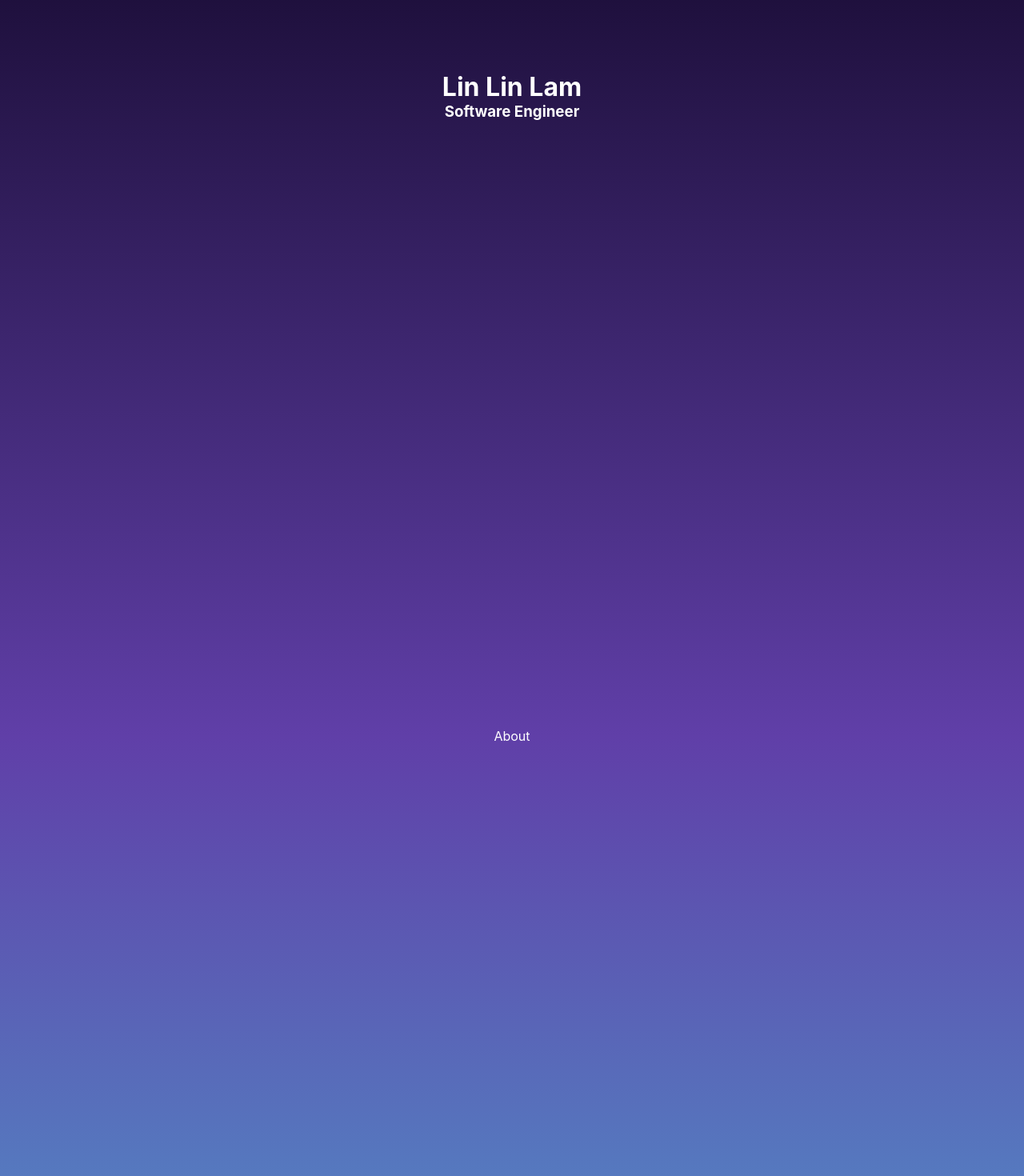
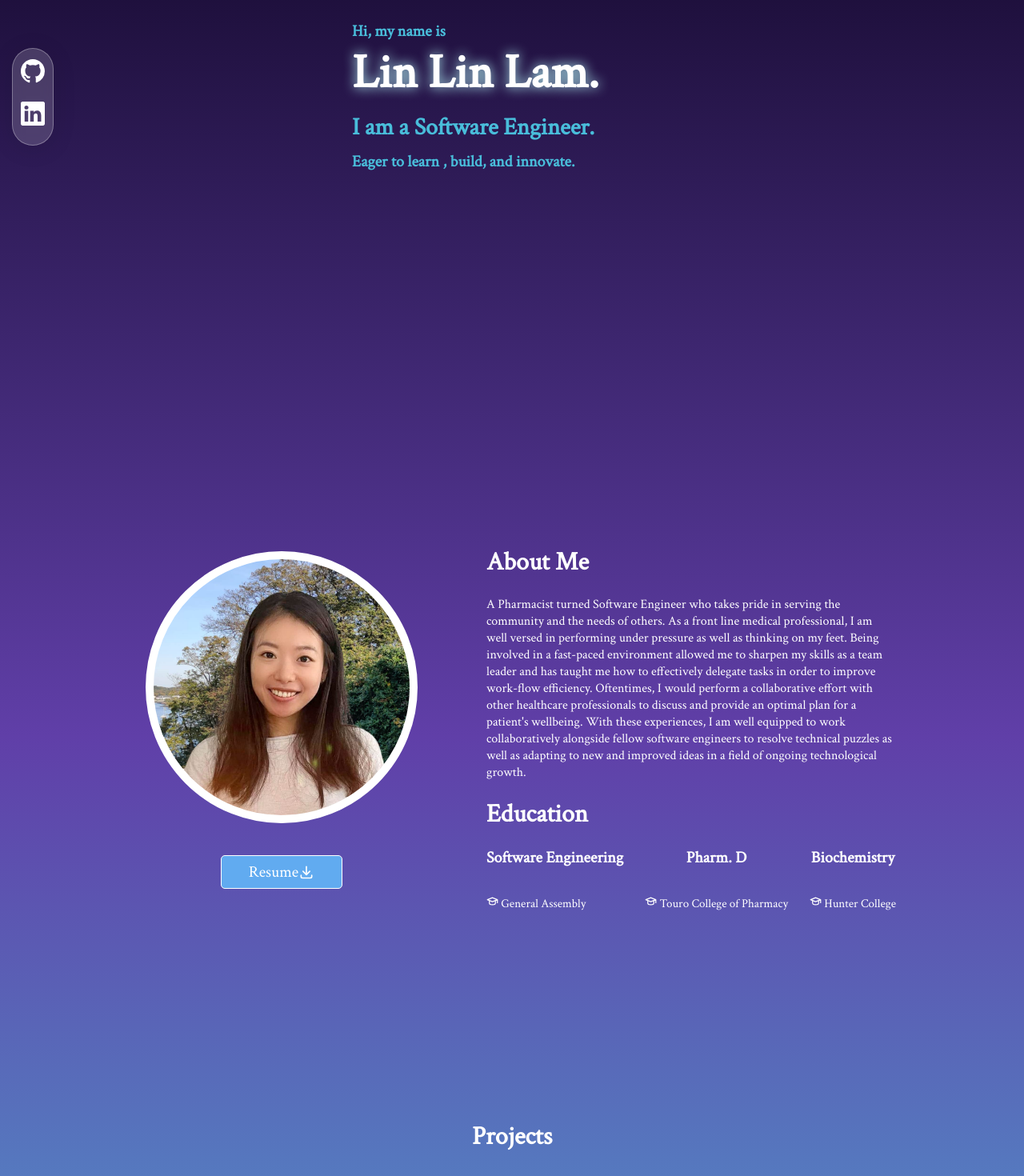
Before and after one commit to durlinlin/PortfolioV2, a React (Create React App) app in the folder myapp/: page / in a window 1280 px wide. Shown: the part 280-1750 px from the top of the page at 80% size. Built offline with nearby package versions, Linux system fonts and the light colour scheme.

Commit message:
mvp edits

```diff
--- a/myapp/public/index.html
+++ b/myapp/public/index.html
@@ -10,6 +10,7 @@
       content="Web site created using create-react-app"
     />
     <link rel="apple-touch-icon" href="%PUBLIC_URL%/logo192.png" />
+    <link href="https://fonts.googleapis.com/css2?family=Cinzel:wght@700&family=Crimson+Text&display=swap" rel="stylesheet">
     <!--
       manifest.json provides metadata used when your web app is installed on a
       user's mobile device or desktop. See https://developers.google.com/web/fundamentals/web-app-manifest/
--- a/myapp/src/App.css
+++ b/myapp/src/App.css
@@ -5,6 +5,7 @@
   align-items: flex-start;
   color: white;
   overflow-x: hidden;
+  font-family: 'Crimson Text', serif;
 }
 .content-container{
   width: 100%;
@@ -16,3 +17,25 @@
   justify-content: center;
   align-items: center;
 }
+.side-nav{
+  position:fixed;
+  left: 15px;
+  top: calc(50% - 60px);
+  border: 1px solid red;
+  width: 50px;
+  height: 120px;
+  position: fixed;
+  display: flex;
+  justify-content: space-evenly;
+  align-items: center;
+  flex-direction: column;
+  z-index: 5;
+  font-size: 30px;
+  /* From https://css.glass */
+background: rgba(255, 255, 255, 0.17);
+border-radius: 100px;
+box-shadow: 0 4px 30px rgba(0, 0, 0, 0.1);
+backdrop-filter: blur(6.8px);
+-webkit-backdrop-filter: blur(6.8px);
+border: 1px solid rgba(255, 255, 255, 0.3);
+}
--- a/myapp/src/App.js
+++ b/myapp/src/App.js
@@ -1,4 +1,6 @@
 import React, { useState, useEffect, useRef } from 'react';
+import { BsGithub, BsDisplay, BsDisplayFill,BsLinkedin} from 'react-icons/bs'
+
 import './App.css';
 import Navbar from './components/Navbar/Navbar';
 import Home from './components/Home/Home';
@@ -63,6 +65,22 @@ function App() {
           <Projects show={showProject } />
         </div>
       </div>
+      <nav className='side-nav'>
+      <a
+                    href={"https://github.com/durlinlin"}
+                    target="_blank"
+                    style={{ textDecoration: "none", color: "white" }}
+                  >
+                    <BsGithub style={{ color: "white" }} />
+        </a>
+        <a
+                    href={"https://www.linkedin.com/in/linlinlam/"}
+                    target="_blank"
+                    style={{ textDecoration: "none", color: "white" }}
+                  >
+                    <BsLinkedin style={{ color: "white" }} />
+                  </a>
+      </nav>
     </div>
   );
 }
--- a/myapp/src/components/About/About.css
+++ b/myapp/src/components/About/About.css
@@ -0,0 +1,102 @@
+.about-box{
+  flex-direction: row-reverse;
+  justify-content: center;
+  gap: 5vw;
+}
+.about-left{
+width: 30%;
+display: flex;
+justify-content: center;
+align-items: center;
+flex-direction: column;
+}
+.about-left > .pic{
+  width: 40vh;
+  height: 40vh;
+  border-radius: 100vh;
+  border: 10px solid white;
+  background-image: url('../img/pp.jpg');
+  background-size: cover;
+  background-position: center;
+
+}
+.about-left > a{
+  font-size: 20px;
+  height: 40px;
+  width: 150px;
+  border: 1px solid white;
+  border-radius: 5px;
+  text-decoration: none;
+  background-color: rgb(97, 171, 240);
+  color: white;
+  display: flex;
+  align-items: center;
+  justify-content: center;
+  margin: 40px;
+  transition: all .3s ease-in-out;
+}
+.about-left > a:hover{
+  border-radius: 50px;
+  background-color: rgb(169, 168, 168);
+}
+.about-right{
+width: 40%;
+}
+
+.exp-box{
+  display: flex;
+  align-items: center;
+  flex-direction: row;
+  justify-content: space-between;
+  font-size: 20px;
+  /* text-align: center; */
+}
+.exp-box > div {
+  width: fit-content;
+  height: 15vh;
+}
+.exp-box > div > * {
+  height: 50%;
+  margin: 0;
+}
+.exp-box > div > p {
+  font-size: 15px;
+}
+.exp-box > div > h4{
+  text-align: center;
+}
+
+@media (max-width: 600px){
+  .about-box{
+    flex-direction: column-reverse;
+    height: fit-content;
+  }
+  .about-left > a{
+    margin: 20px;
+  }
+  .about-left, .about-right{
+    width: 90%;
+    height: 50%;
+  }
+  .about-left{
+    gap: 10px;
+  }
+  .about-left > .pic{
+    height: 20vh;
+    width: 20vh;
+    margin: 20px;
+  }
+
+  .exp-box{
+    font-size: 18px;
+    justify-content: center;
+    align-items: flex-start;
+  }
+  .exp-box > div {
+    width: calc(100%/3);
+  }
+  .exp-box > div > * {
+    height: 50%;
+  }
+
+}
--- a/myapp/src/components/About/About.jsx
+++ b/myapp/src/components/About/About.jsx
@@ -1,8 +1,24 @@
 import React from 'react'
+import {TbSchool, TbDownload} from 'react-icons/tb'
 import './About.css'
 
 export default function About(props) {
   return (
-    <div className='screen about-box'>About</div>
+    <div className='screen about-box'>
+      <div className='about-right'>
+        <h1>About Me</h1>
+        A Pharmacist turned Software Engineer who takes pride in serving the community and the needs of others. As a front line medical professional, I am well versed in performing under pressure as well as thinking on my feet. Being involved in a fast-paced environment allowed me to sharpen my skills as a team leader and has taught me how to effectively delegate tasks in order to improve work-flow efficiency. Oftentimes, I would perform a collaborative effort with other healthcare professionals to discuss and provide an optimal plan for a patient's wellbeing. With these experiences, I am well equipped to work collaboratively alongside fellow software engineers to resolve technical puzzles as well as adapting to new and improved ideas in a field of ongoing technological growth.
+        <h1>Education</h1>
+        <div className='exp-box'>
+          <div><h4>Software Engineering</h4><p><TbSchool/> General Assembly</p></div>
+          <div><h4>Pharm. D</h4><p><TbSchool/> Touro College of Pharmacy</p></div>
+          <div><h4>Biochemistry</h4> <p><TbSchool/> Hunter College</p></div>
+        </div>
+      </div>
+      <div className='about-left'>
+        <div className='pic'></div>
+        <a href="https://drive.google.com/file/d/1telo0HqAGCkE6oM-6xYDEo5Sd-SCC-dh/view?usp=sharing" target="_blank">Resume   <TbDownload/></a>
+      </div>
+    </div>
   )
 }
--- a/myapp/src/components/Home/Home.css
+++ b/myapp/src/components/Home/Home.css
@@ -1,16 +1,34 @@
 .home-box{
   flex-direction: column;
+  color: rgb(73, 189, 218)
 }
 .home-box > h1, h3{
   margin: 0;
+  width: 400px;
 }
 .home-box > h1{
+  font-size: 60px;
+  /* color:rgb(180, 228, 250); */
+  text-shadow: 0px 0px 15px rgb(186, 255, 254);
   animation: slideFromRight 1s;
+  color: white;
 }
 .home-box > h3{
   animation: slideFromLeft 1s;
 }
-
+.home-box > .text-one{
+  padding-top: 10px;
+  font-size: 30px;
+}
+.home-box > .text-two{
+  padding-top: 10px;
+  font-size: 20px;
+}
+.hello{
+  font-size: 20px;
+  color: rgb(73, 189, 218);
+  text-shadow: none;
+}
 @keyframes slideFromRight {
   0%{
     transform: translateX(100vw)
@@ -27,3 +45,8 @@
     transform: translateX(0)
   }
 }
+@media (max-width: 600px){
+  .home-box > h1, h3{
+    width: 80vw;
+  }
+}
--- a/myapp/src/components/Home/Home.jsx
+++ b/myapp/src/components/Home/Home.jsx
@@ -7,8 +7,11 @@ export default function Home(props) {
 
   return (
     <div className='screen home-box' >
-      <h1 style={props.slideH1}>Lin Lin Lam</h1>
-      <h3 style={props.slideH3}>Software Engineer</h3>
+      <h1 style={props.slideH1}>
+        <div className='hello'> Hi, my name is </div> Lin Lin Lam.
+      </h1>
+      <h3 className='text-one' style={props.slideH3}>I am a Software Engineer.</h3>
+      <h3 className='text-two' style={props.slideH3}>Eager to learn , build, and innovate.</h3>
     </div>
   )
 }
--- a/myapp/src/components/Navbar/Navbar.css
+++ b/myapp/src/components/Navbar/Navbar.css
@@ -10,7 +10,7 @@
   z-index: 5;
   /* From https://css.glass */
 background: rgba(255, 255, 255, 0.17);
-border-radius: 16px;
+border-radius: 100px;
 box-shadow: 0 4px 30px rgba(0, 0, 0, 0.1);
 backdrop-filter: blur(6.8px);
 -webkit-backdrop-filter: blur(6.8px);
@@ -19,4 +19,5 @@ border: 1px solid rgba(255, 255, 255, 0.3);
 
 .nav-container > * {
   cursor: pointer;
+  text-transform: uppercase;
 }
--- a/myapp/src/components/Projects/Projects.css
+++ b/myapp/src/components/Projects/Projects.css
@@ -1,5 +1,15 @@
 .project-box{
  justify-content: space-evenly;
+ margin-top: -200px;
+
+}
+.project-title{
+  text-align: center;
+  height: 200px;
+  display: flex;
+  justify-content: center;
+  align-items: center;
+  /* border: 1px solid red; */
 }
 .characterCard{
   display: flex;
@@ -97,10 +107,15 @@
 .quotes > a{
   margin-bottom: 10px;
   border: 1px solid white;
-  background-color: red;
+  background-color: rgb(97, 171, 240);
   border-radius: 5px;
   width: 75px;
   padding: 5px;
+  transition: all .4s ease-in-out;
+}
+.quotes > a:hover{
+  background-color: rgb(169, 168, 168);
+  border-radius: 50px;
 }
 .quoteText{
   /* margin-top: 20px;
@@ -116,13 +131,14 @@
 .tools{
   display: flex;
   position: fixed;
-  font-size: 35px;
+  font-size: 30px;
   gap: 5px;
   bottom: 5%;
 }
 @media (max-width: 600px) {
   .project-box{
     flex-direction: column;
+    margin-top: -50px;
   }
   .quotes > h2{
     font-size: 22px;
@@ -148,5 +164,11 @@
     position: relative;
     margin: 10px;
   }
-
+  .project-title{
+    height: 110px;
+    align-items: flex-end;
+  }
+  .project-title > * {
+    margin: 0;
+  }
 }
--- a/myapp/src/components/Projects/Projects.jsx
+++ b/myapp/src/components/Projects/Projects.jsx
@@ -33,7 +33,9 @@ let projects = [
 ];
 
   return (
-    <div className="screen project-box" ref={props.ref}>
+    <>
+      <div className='project-title'><h1>Projects</h1></div>
+    <div className="screen project-box">
       {projects.map(
         (project, key) =>
           project.name.includes(props.show) && (
@@ -65,6 +67,7 @@ let projects = [
             </div>
           )
       )}
-    </div>
+      </div>
+      </>
   );
 }
```
Also changed, not shown: myapp/src/components/img/pp.jpg (added).
